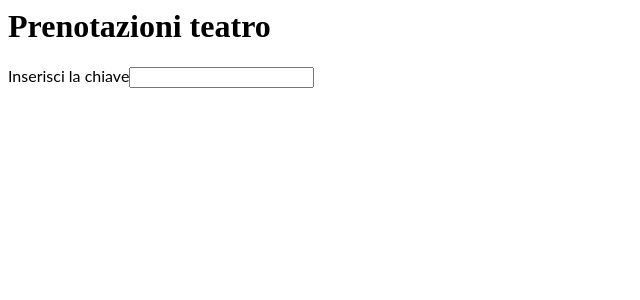
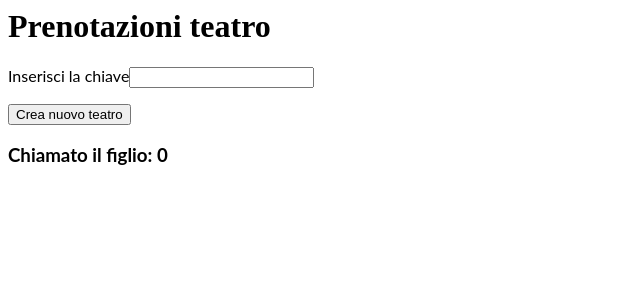
Before and after one commit to Bakko000/SSW_Project, an Angular app: page / in a window 1280 px wide. Shown: the top 300 px of the page, without its empty margins (0-640 px from the left). Built offline with nearby package versions, Linux system fonts and the light colour scheme.

Commit message:
4 files modified, 3 added

```diff
--- a/src/app/app.component.html
+++ b/src/app/app.component.html
@@ -1,4 +1,5 @@
 <h1>Prenotazioni teatro</h1>
+
 <p>
   <label for="chiave">Inserisci la chiave</label>
 
@@ -6,4 +7,12 @@
 
 </p>
 
+<p>
+
+  <button (click)="nuovoteatro.newTheatre()">Crea nuovo teatro</button>
+
+  <app-nuovoteatro #nuovoteatro></app-nuovoteatro>
+
+</p>
+
 <p id="output"></p>
--- a/src/app/app.module.ts
+++ b/src/app/app.module.ts
@@ -6,10 +6,11 @@ import { HttpClientModule } from '@angular/common/http';
 import { AppComponent } from './app.component';
 import { PrenotazioneComponent } from './prenotazione/prenotazione.component';
 import { NominativoComponent } from './nominativo/nominativo.component';
+import { NuovoTeatroComponent } from './nuovoteatro.component';
 
 @NgModule({
   imports:      [ BrowserModule, FormsModule, HttpClientModule ],
-  declarations: [ AppComponent],
+  declarations: [ AppComponent, NuovoTeatroComponent],
   bootstrap:    [ AppComponent ],
   providers:    [ DbService ]
 })
--- a/src/app/db.service.ts
+++ b/src/app/db.service.ts
@@ -8,13 +8,17 @@ import { HttpClient } from "@angular/common/http";
 })
 
 export class DbService {
-   currurl: string =
+   baseurl: string =
   'https://eu-central-1.aws.data.mongodb-api.com/app/kvaas-giwjg/endpoint';
 
   constructor(private http: HttpClient) { }
 
   public checkKey(key: string): Observable<string> {
-    return this.http.get<string>(this.currurl+"/get?key="+key);
+    return this.http.get<string>(this.baseurl+"/get?key="+key);
+  }
+
+  public newKey(): Observable<string> {
+    return this.http.get<string>(this.baseurl+"/new?secret=ssw2022");
   }
 
 }
--- /dev/null
+++ b/src/app/interfaccia/theatre.ts
@@ -0,0 +1,4 @@
+export interface MyTheatre {
+    platea: Array<string>;
+    palchi: Array<string>;
+}
--- /dev/null
+++ b/src/app/nuovoteatro.component.html
@@ -0,0 +1 @@
+<h3>Chiamato il figlio: {{test}}</h3>
--- /dev/null
+++ b/src/app/nuovoteatro.component.ts
@@ -0,0 +1,22 @@
+import { Component, Output, EventEmitter,OnInit } from '@angular/core';
+
+
+@Component({
+  selector: 'app-nuovoteatro',
+  templateUrl: './nuovoteatro.component.html'
+})
+export class NuovoTeatroComponent implements OnInit {
+
+  constructor() { }
+
+  test = 0;
+
+  newTheatre() {
+    alert("ciao");
+    this.test++;
+  }
+
+  ngOnInit() {
+  }
+
+}
```
Also changed, not shown: src/app/app.component.ts (+6 -1 lines).
